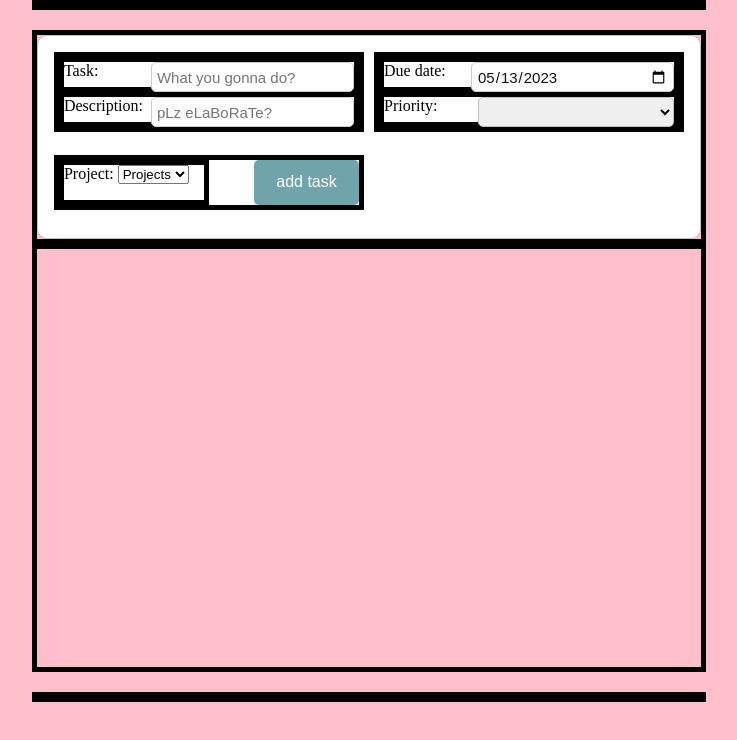
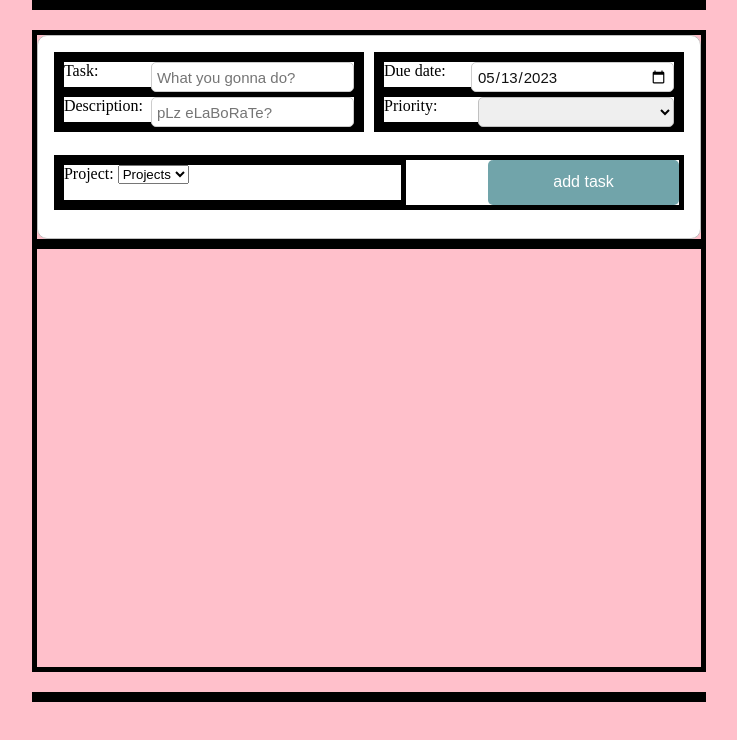
Before and after one commit to Jenziiy/todo-list, a website built with webpack: page dist/index.html in a window 1280 px wide. Shown: the whole page, without its empty margins (271-1008 px from the left). Built offline with nearby package versions, Linux system fonts and the light colour scheme.

Commit message:
made grid span 2 columns

```diff
--- a/src/file.css
+++ b/src/file.css
@@ -136,5 +136,5 @@ main{
 
 #form-configfields{
 display: grid;
-grid-template-columns: repeat(2,1fr);
+grid-column: span 2;
 }
--- a/src/view.js
+++ b/src/view.js
@@ -56,7 +56,7 @@ export function createForm(){
   containerInputFields.appendChild(createFormInput('Description: ', 'pLz eLaBoRaTe?', 'description'));
   containerSelectFields.appendChild(createFormDate('Due date: ','date'));
   containerSelectFields.appendChild(createSelectOptions('input-dropdown', 'input','Priority: ', 'priority', configuration.priorities, 'inputdiv'));
-  containerButtons.appendChild(createSelectOptions('project-dropdown', 'input','Project: ', '', configuration.projects, 'projectdiv'));
+  containerButtons.appendChild(createSelectOptions('project-dropdown', 'input','Project: ', 'project', configuration.projects, 'projectdiv'));
   containerButtons.appendChild(button);
 
 
```
